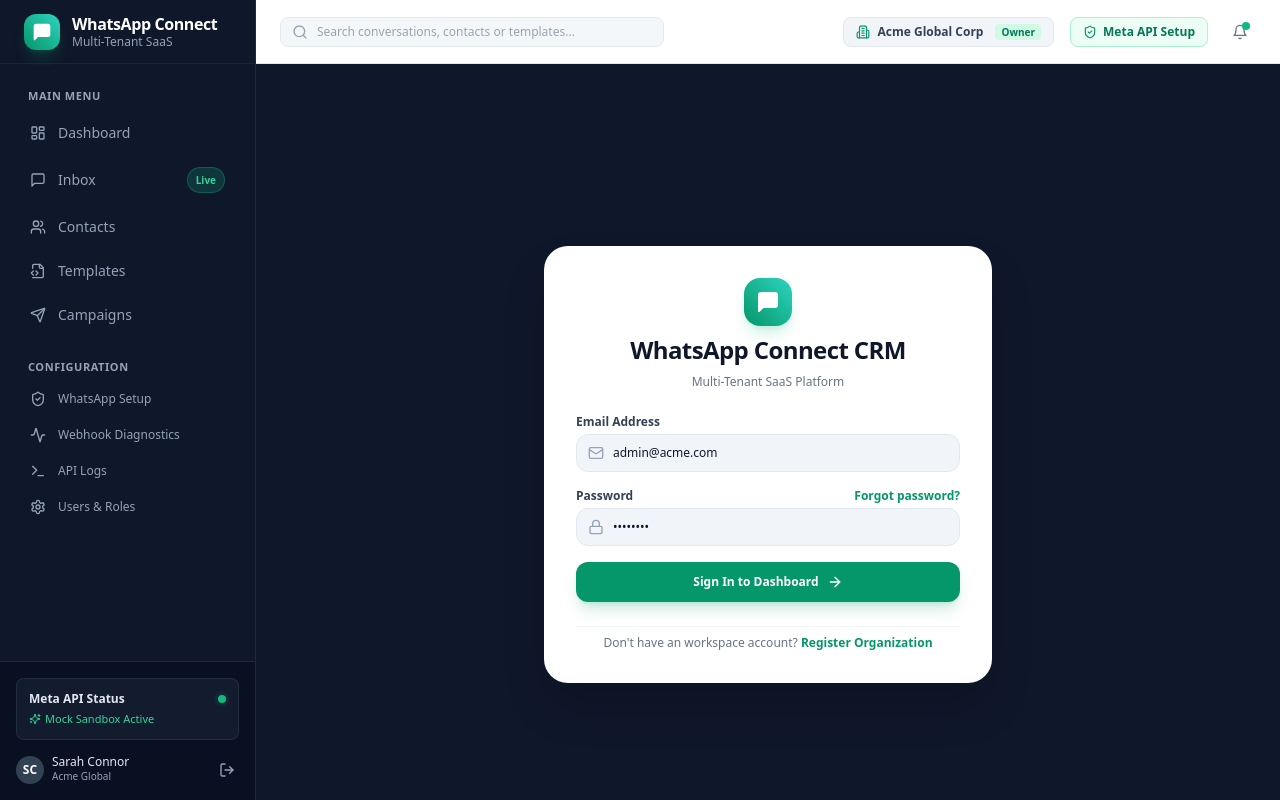
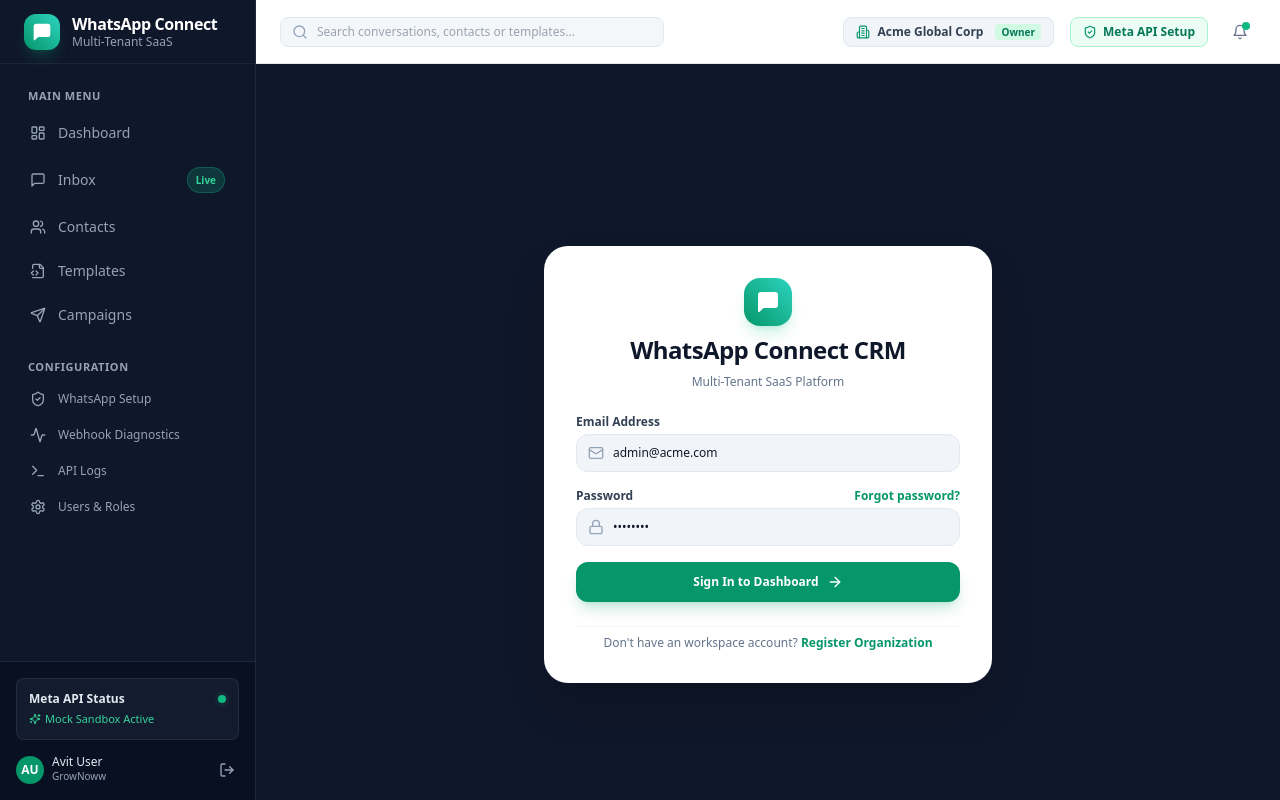
Before and after one commit to msdnaveen07-source/whatsapp, a Next.js app: page /login in a window 1280 px wide. Built offline with nearby package versions, Linux system fonts and the light colour scheme.

Commit message:
Dynamically display logged in user name and initial in sidebar

```diff
--- a/src/app/login/page.tsx
+++ b/src/app/login/page.tsx
@@ -26,6 +26,9 @@
       const data = await res.json();
       if (!res.ok) {
         throw new Error(data.error || 'Login failed');
+      }
+      if (typeof window !== 'undefined' && data.user) {
+        localStorage.setItem('crm_user', JSON.stringify(data.user));
       }
       router.push('/dashboard');
     } catch (err: any) {
--- a/src/app/register/page.tsx
+++ b/src/app/register/page.tsx
@@ -28,6 +28,9 @@
       const data = await res.json();
       if (!res.ok) {
         throw new Error(data.error || 'Registration failed');
+      }
+      if (typeof window !== 'undefined' && data.user) {
+        localStorage.setItem('crm_user', JSON.stringify(data.user));
       }
       router.push('/dashboard');
     } catch (err: any) {
--- a/src/components/layout/Sidebar.tsx
+++ b/src/components/layout/Sidebar.tsx
@@ -19,6 +19,20 @@
 
 export function Sidebar() {
   const pathname = usePathname();
+  const [user, setUser] = React.useState<{ name: string; email: string; organization?: { name: string } } | null>(null);
+
+  React.useEffect(() => {
+    if (typeof window !== 'undefined') {
+      const stored = localStorage.getItem('crm_user');
+      if (stored) {
+        try {
+          setUser(JSON.parse(stored));
+        } catch {
+          // ignore
+        }
+      }
+    }
+  }, []);
 
   const navigation = [
     { name: 'Dashboard', href: '/dashboard', icon: LayoutDashboard },
@@ -130,15 +144,26 @@
 
         <div className="flex items-center justify-between pt-1 text-slate-400 text-xs">
           <div className="flex items-center gap-2">
-            <div className="w-7 h-7 rounded-full bg-slate-700 flex items-center justify-center font-bold text-white text-xs">
-              SC
+            <div className="w-7 h-7 rounded-full bg-emerald-600 flex items-center justify-center font-bold text-white text-xs uppercase">
+              {user?.name ? user.name.substring(0, 2) : 'AU'}
             </div>
             <div>
-              <p className="font-medium text-slate-200 text-xs leading-none">Sarah Connor</p>
-              <p className="text-[10px] text-slate-400">Acme Global</p>
+              <p className="font-medium text-slate-200 text-xs leading-none">
+                {user?.name || 'Avit User'}
+              </p>
+              <p className="text-[10px] text-slate-400">
+                {user?.organization?.name || 'GrowNoww'}
+              </p>
             </div>
           </div>
-          <Link href="/login" className="hover:text-white p-1" title="Logout">
+          <Link
+            href="/login"
+            onClick={() => {
+              if (typeof window !== 'undefined') localStorage.removeItem('crm_user');
+            }}
+            className="hover:text-white p-1"
+            title="Logout"
+          >
             <LogOut className="w-4 h-4" />
           </Link>
         </div>
```
